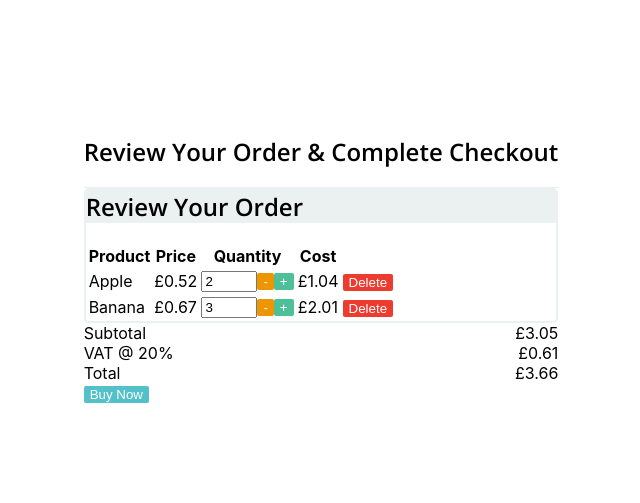
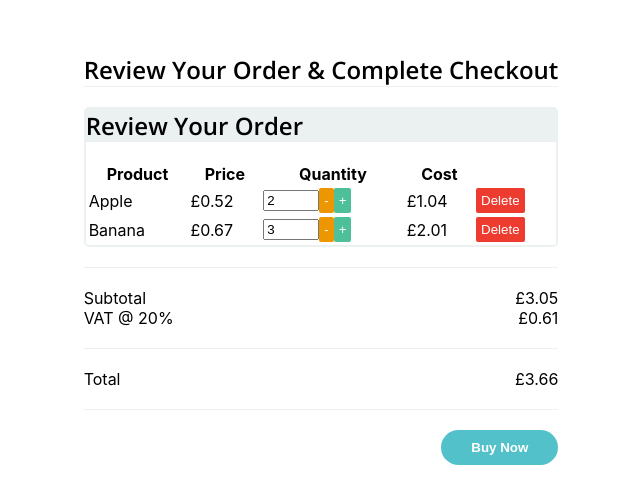
Before and after one commit to JosBogan/CodeTest, a React (Create React App) app: page / in a window 1280 px wide. Shown: the part 141-644 px from the top of the page, without its empty margins (319-959 px from the left). Built offline with nearby package versions, Linux system fonts and the light colour scheme.

Commit message:
styling and spacing out the total section

```diff
--- a/src/App.css
+++ b/src/App.css
@@ -1,3 +1,7 @@
+:root {
+  --accent: #ebf0f1;
+}
+
 .page_container {
   height: 100vh;
   width: 100vw;
@@ -6,23 +10,35 @@
   align-items: center;
 }
 
+.basket_header_title {
+  border-bottom: 1px solid var(--accent);
+}
+
 .basket_container {
 
 }
 
-.line_break {
+.order_products_table {
   width: 100%;
-  height: 1px;
-  background-color: #ebf0f1;
+}
+
+.tr:nth-child(odd) {
+  background-color: var(--accent);
+}
+
+.basket_total_section {
+  border-top: 1px solid var(--accent);
+  padding: 20px 0;
 }
 
 .order_container {
-  border: 2px solid #ebf0f1;
+  border: 2px solid var(--accent);
   border-radius: 5px;
+  margin: 20px 0;
 }
 
 .order_header {
-  background-color: #ebf0f1;
+  background-color: var(--accent);
   margin-top: 0px;
 }
 
@@ -47,6 +63,16 @@
   justify-content: space-between;
 }
 
+.basket_form_submit {
+  text-align: right;
+}
+
+.basket_form_submit_button {
+  padding: 10px 30px;
+  border-radius: 30px;
+  font-weight: 600;
+}
+
 /* .button {
   border: none;
 } */
--- a/src/components/BasketHeader.js
+++ b/src/components/BasketHeader.js
@@ -3,8 +3,7 @@ import React from 'react'
 const BasketHeader = () => {
   return (
     <div>
-      <h1>Review Your Order & Complete Checkout</h1>
-      <div className="line_break"></div>
+      <h1 className="basket_header_title">Review Your Order & Complete Checkout</h1>
     </div>
   )
 }
--- a/src/components/BasketTotal.js
+++ b/src/components/BasketTotal.js
@@ -6,18 +6,27 @@ const BasketTotal = ({ products }) => {
   const [vat, setVat] = useState(0)
 
   useEffect(() => {
-    const calculatedTotal = parseFloat(products.reduce((acc, product) => acc + (product.price * product.quantity), 0).toFixed(2))
+
+    const calculatedTotal = parseFloat(products.reduce((acc, product) => {
+      const currentProductCost = (product.price * product.quantity)
+      return acc + (isNaN(currentProductCost) ? 0 : currentProductCost)
+    }, 0).toFixed(2))
+
     setTotalCost(calculatedTotal)
+
   }, [products])
 
   useEffect(()=> {
+
     const calculatedVat = parseFloat((subTotalCost * 0.2).toFixed(2))
     setVat(calculatedVat)
+
   }, [subTotalCost])
 
 
   return (
     <div className="basket_checkout">
+      <div className="basket_total_section">
         <div className="basket_total_row basket_subtotal">
           <div className="basket_subtotal_title">Subtotal</div>
           <div className="basket_subtotal_cost">
@@ -30,18 +39,18 @@ const BasketTotal = ({ products }) => {
             £{vat}
           </div>
         </div>
+      </div>
 
-      <div className="basket_total_row basket_total">
+      <div className="basket_total_row basket_total basket_total_section">
         <div className="basket_vat_title">Total</div>
         <div className="basket_vat_cost">
           £{(subTotalCost + vat).toFixed(2)}
         </div>
       </div>
-      <div>
-        {console.log(typeof(products.length))}
+      <div className="basket_total_section basket_form_submit">
         <button
           type="submit"
-          className="button_submit"
+          className="button_submit basket_form_submit_button"
           disabled={!products.length ? true : false}
         >Buy Now</button>
       </div>
--- a/src/components/OrderTable.js
+++ b/src/components/OrderTable.js
@@ -6,10 +6,10 @@ import OrderTableQuantity from './OrderTableQuantity'
 const OrderTable = ({ products, setProducts }) => {
 
 
-  const checkQuantityBounds = (event) => {
-    if (event.target.value === '') event.target.value = 1
-    if (parseInt(event.target.value) > 10) event.target.value = 10
-    updateQuantity(event)
+  const checkQuantityBounds = ({ target }) => {
+    if (target.value === '') target.value = 1
+    if (parseInt(target.value) > 10) target.value = 10
+    updateQuantity({ target })
   }
 
   const quantityButtonInputController = (event, inputRef) => {
@@ -23,14 +23,15 @@ const OrderTable = ({ products, setProducts }) => {
       default:
         break
     }
+    updateQuantity({ target: inputRef.current })
   }
 
-  const updateQuantity = (event) => {
+  const updateQuantity = ({ target }) => {
     const updatedProducts = products.map(product => {
-      if (product.id === parseInt(event.target.dataset.id)) {
+      if (product.id === parseInt(target.dataset.id)) {
         return {
           ...product,
-          quantity: parseInt(event.target.value)
+          quantity: parseInt(target.value) || ''
         }
       } else {
         return {...product}
@@ -39,15 +40,15 @@ const OrderTable = ({ products, setProducts }) => {
     setProducts(updatedProducts)
   }
 
-  const deleteItem = (event) => {
-    const filteredProducts = products.filter(product => product.id !== parseInt(event.target.dataset.id))
+  const deleteItem = ({ target }) => {
+    const filteredProducts = products.filter(product => product.id !== parseInt(target.dataset.id))
     setProducts(filteredProducts)
   }
 
   return (
     <div className="order_container">
       <h2 className="order_header">Review Your Order</h2>
-      <table>
+      <table className="order_products_table">
         <thead>
           <tr>
             <th>Product</th>
@@ -66,7 +67,7 @@ const OrderTable = ({ products, setProducts }) => {
                   quantity={product.quantity}
                   id={product.id}
                   updateQuantity={updateQuantity}
-                  buttonInputController={quantityButtonInputController}
+                  quantityButtonInputController={quantityButtonInputController}
                   checkQuantityBounds={checkQuantityBounds}
                 />
               </td>
--- a/src/components/OrderTableQuantity.js
+++ b/src/components/OrderTableQuantity.js
@@ -7,7 +7,6 @@ const OrderTableQuantity = ({ quantity, id, updateQuantity, checkQuantityBounds,
 
   return (
     <div>
-      {console.log('inputRef', inputRef)}
       <input
         min="1"
         max="10"
@@ -21,7 +20,7 @@ const OrderTableQuantity = ({ quantity, id, updateQuantity, checkQuantityBounds,
       <button
         className="button button_decrement"
         name="decrement"
-        data-id={id}
+        // data-id={id}
         type="button"
         onClick={(event) => quantityButtonInputController(event, inputRef)}>
           -
@@ -29,7 +28,7 @@ const OrderTableQuantity = ({ quantity, id, updateQuantity, checkQuantityBounds,
       <button
         className="button button_increment"
         name="increment"
-        data-id={id}
+        // data-id={id}
         type="button"
         onClick={(event) => quantityButtonInputController(event, inputRef)}>
           +
--- a/src/index.css
+++ b/src/index.css
@@ -7,6 +7,7 @@ body {
     sans-serif;
   -webkit-font-smoothing: antialiased;
   -moz-osx-font-smoothing: grayscale;
+  box-sizing: border-box;
 }
 
 code {
@@ -19,6 +20,7 @@ button {
   color: #ffffff;
   border-radius: 2px;
   cursor: pointer;
+  padding: 5px 5px;
 }
 
 h1, h2 {
```
Also changed, not shown: 1 other file (tests, documents, lock files or other folders). Lines whose indentation alone changed are shown as unchanged.
